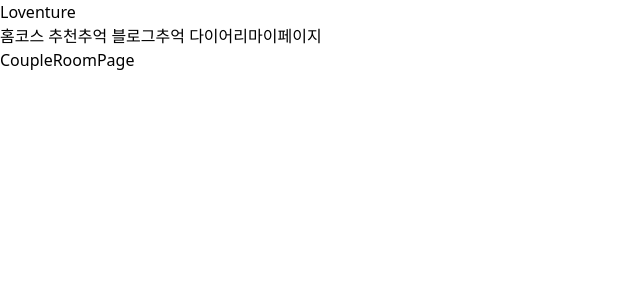
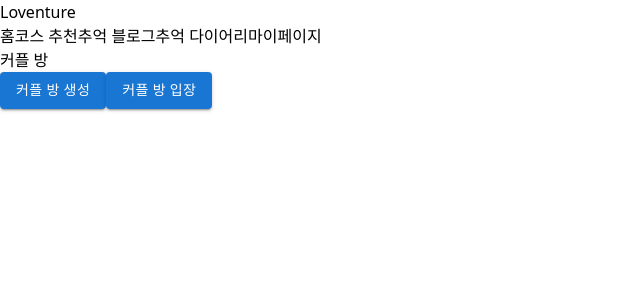
Before and after one commit to PitterPetter/PitterPetter_FE, a React (Vite) app: page /coupleroom in a window 1280 px wide. Shown: the top 300 px of the page, without its empty margins (0-640 px from the left). Built offline with nearby package versions, Linux system fonts and the light colour scheme.

Commit message:
feat: add couple room selection page - PIT-147

```diff
--- a/src/App.tsx
+++ b/src/App.tsx
@@ -25,7 +25,10 @@ function App() {
           <Route path="/" element={<MainPage />} />
           <Route path="/options" element={<OptionsPage />} />
           <Route path="/recommend" element={<RecommendCoursePage />} />
-          <Route path="/coupleroom" element={<CoupleRoomPage />} />
+          <Route path="/coupleroom" element={<CoupleRoomPage />}>
+            <Route path="/coupleroom/create" element={<CoupleRoomPage />} />
+            <Route path="/coupleroom/enter" element={<CoupleRoomPage />} />
+          </Route>
           <Route element={<SidebarLayout />}>
             <Route path="/mypage" element={<MyPage />} />
             <Route path="/diary" element={<DiaryListPage />} />
--- a/src/pages/CoupleRoomPage/CoupleRoomPage.tsx
+++ b/src/pages/CoupleRoomPage/CoupleRoomPage.tsx
@@ -1,7 +1,16 @@
+import { Button } from "@mui/material";
+import { useNavigate } from "react-router-dom";
+
 export const CoupleRoomPage = () => {
+  const navigate = useNavigate();
   return (
-    <div>
-      <h1>CoupleRoomPage</h1>
+    <div className="flex items-center justify-center w-full h-[calc(100vh-64px)]">
+      <div className="h-[700px] w-[700px] border-gray-300 border rounded-2xl p-4 pb-6 flex flex-col gap-4 justify-center items-center">
+        <h1 className="text-xl font-bold py-4">커플 방</h1>
+        {/* navigation buttons */}
+        <Button variant="contained" onClick={() => navigate('/coupleroom/create')}>커플 방 생성</Button>
+        <Button variant="contained" onClick={() => navigate('/coupleroom/enter')}>커플 방 입장</Button>
+      </div>
     </div>
   );
 };
```
